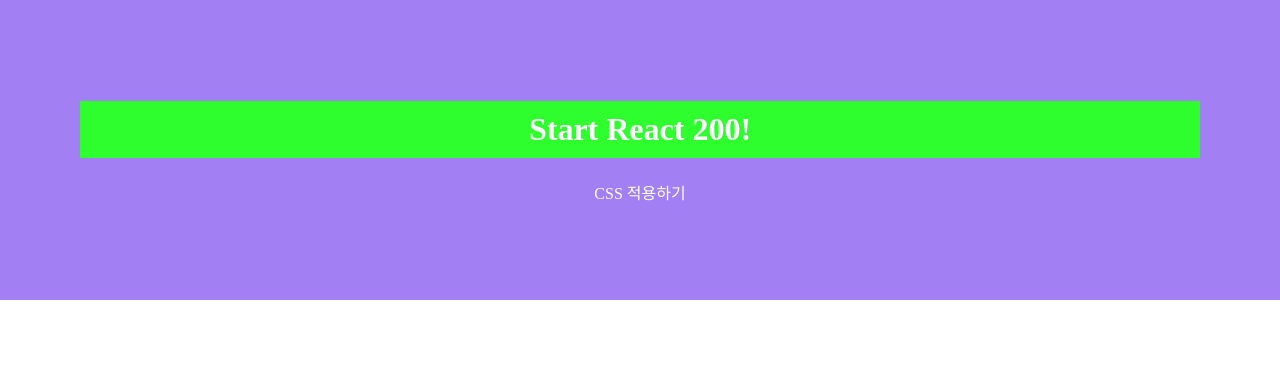
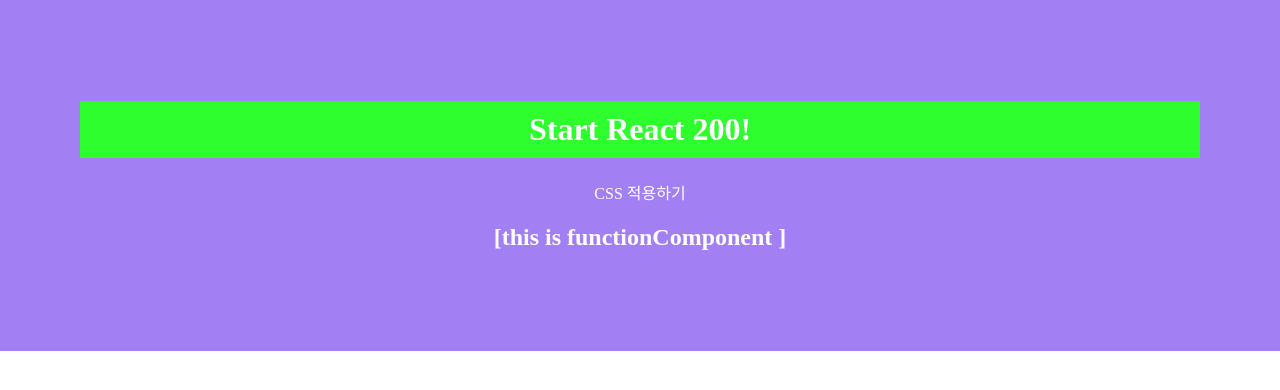
Before and after one commit to anityche/react, a React (Create React App) app in the folder client/: page / in a window 1280 px wide. Shown: the top 390 px of the page. Built offline with nearby package versions, Linux system fonts and the light colour scheme.

Commit message:
함수형 컴포넌트

```diff
--- a/client/src/App.js
+++ b/client/src/App.js
@@ -24,7 +24,8 @@ import './App.css';
 // import R026_ForceUpdate from './component/R026_ForceUpdate';
 // import R027_ComponentClass from './component/R027_ComponentClass';
 // import R028_PureComponentClass from './component/R028_PureComponentClass';
-import R029_ShallowEqual from './component/R029_ShallowEqual';
+// import R029_ShallowEqual from './component/R029_ShallowEqual';
+import R030_FunctionComponent from './component/R030_FunctionComponent';
 
 function App() {
   return (
@@ -65,7 +66,8 @@ function App() {
         {/* <R026_ForceUpdate /> */}
         {/* <R027_ComponentClass /> */}
         {/* <R028_PureComponentClass /> */}
-        <R029_ShallowEqual />
+        {/* <R029_ShallowEqual /> */}
+        <R030_FunctionComponent contents="[this is functionComponent ]" />
     </div>
   );
 }
--- /dev/null
+++ b/client/src/component/R030_FunctionComponent.js
@@ -0,0 +1,20 @@
+import React from 'react';
+
+/**
+ * 함수형 컴포넌트 사용하기
+ *
+ * 1. 함수형 컴포넌트는 클래스형 컴포넌트와 달리 state가 없고 생명주기 함수를 사용할 수 없다.
+ * 	상위 컴포넌트에서 props와 context를 파라미터로 전달받아 사용하고 render() 함수가 없으므로
+ * 	return 만 사용해 화면을 그려준다.
+ * 2. 함수형 컴포넌트는 return 값이 있는 function과 동일한 구조를 갖는다.
+ * 3. 상위 컴포넌트에서 전달받은 props를 지역 변수에 할당한다.
+ * 4. 클래스 컴포넌트와 달리 props 앞에 this.가 붙지 않는다.
+ */
+function R030_FunctionComponent(props) {
+	let {contents} = props;
+	return (
+			<h2>{contents}</h2>
+	)
+}
+
+export default R030_FunctionComponent;
```
